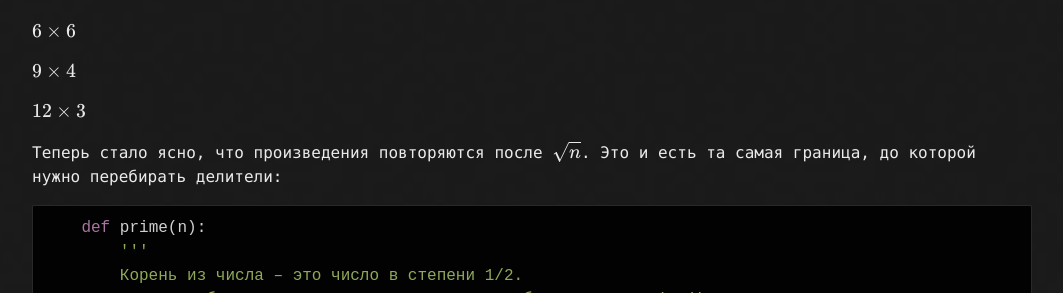
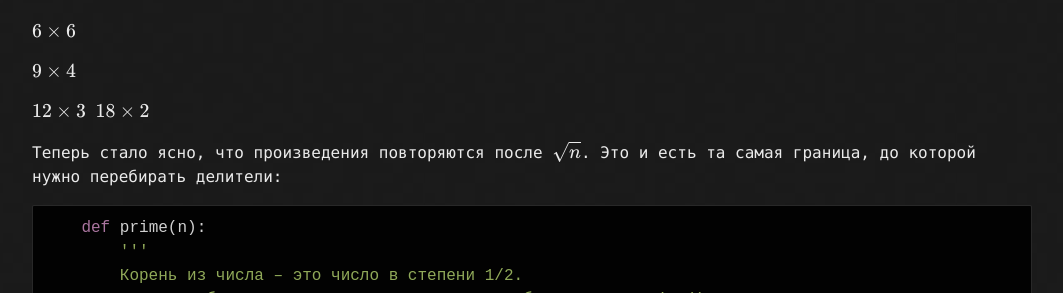
Before and after one commit to szewk/algo, a Jekyll site: the page built from ifprime.md, in a window 1280 px wide. Shown: the part 1252-1545 px from the top of the page, without its empty margins (108-1171 px from the left). Built offline with Jekyll 4.4.1, drawn with Linux system fonts in a browser that asks for light colours.

Commit message:
Update ifprime.md

```diff
--- a/ifprime.md
+++ b/ifprime.md
@@ -63,6 +63,7 @@ $6 \times 6$
 $9 \times 4$
 
 $12 \times 3$
+$18 \times 2$
 
 Теперь стало ясно, что произведения повторяются после $\sqrt {n}$. Это и есть та самая граница, до которой нужно перебирать делители:
 
```
